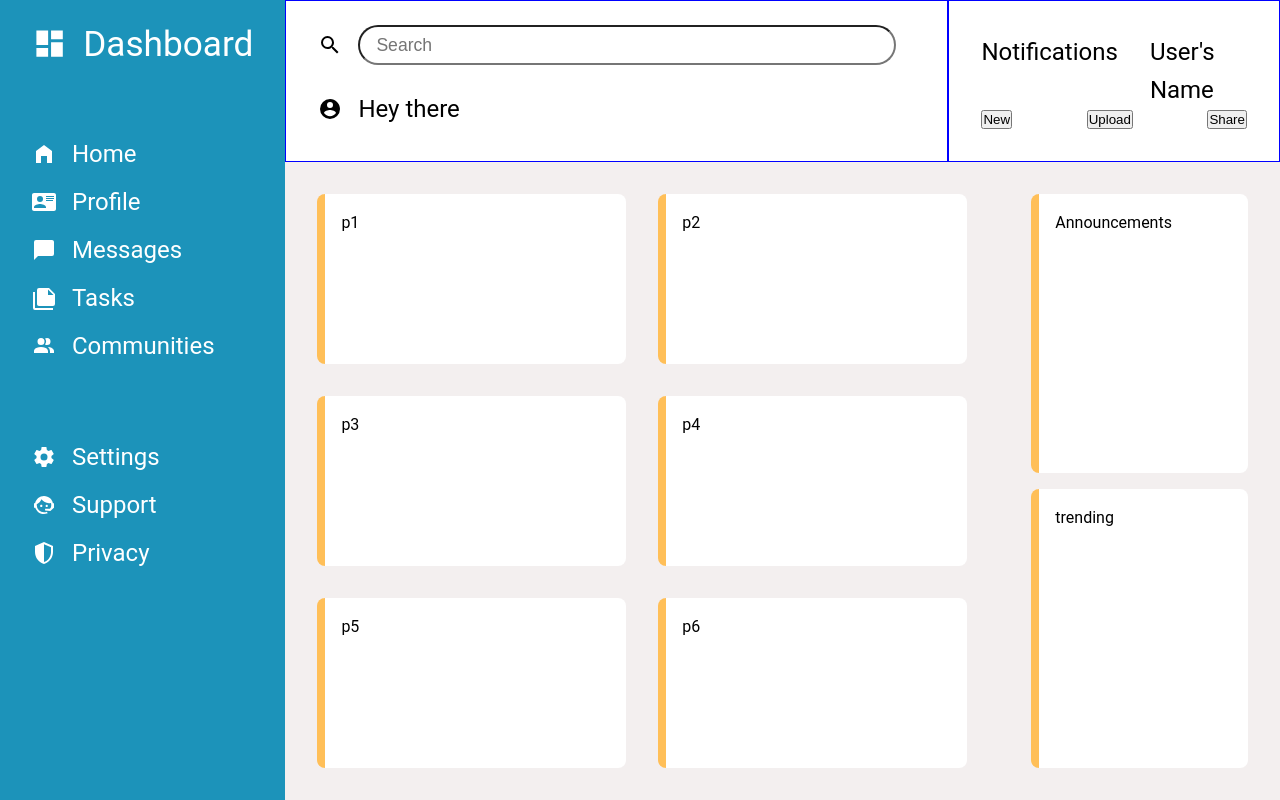
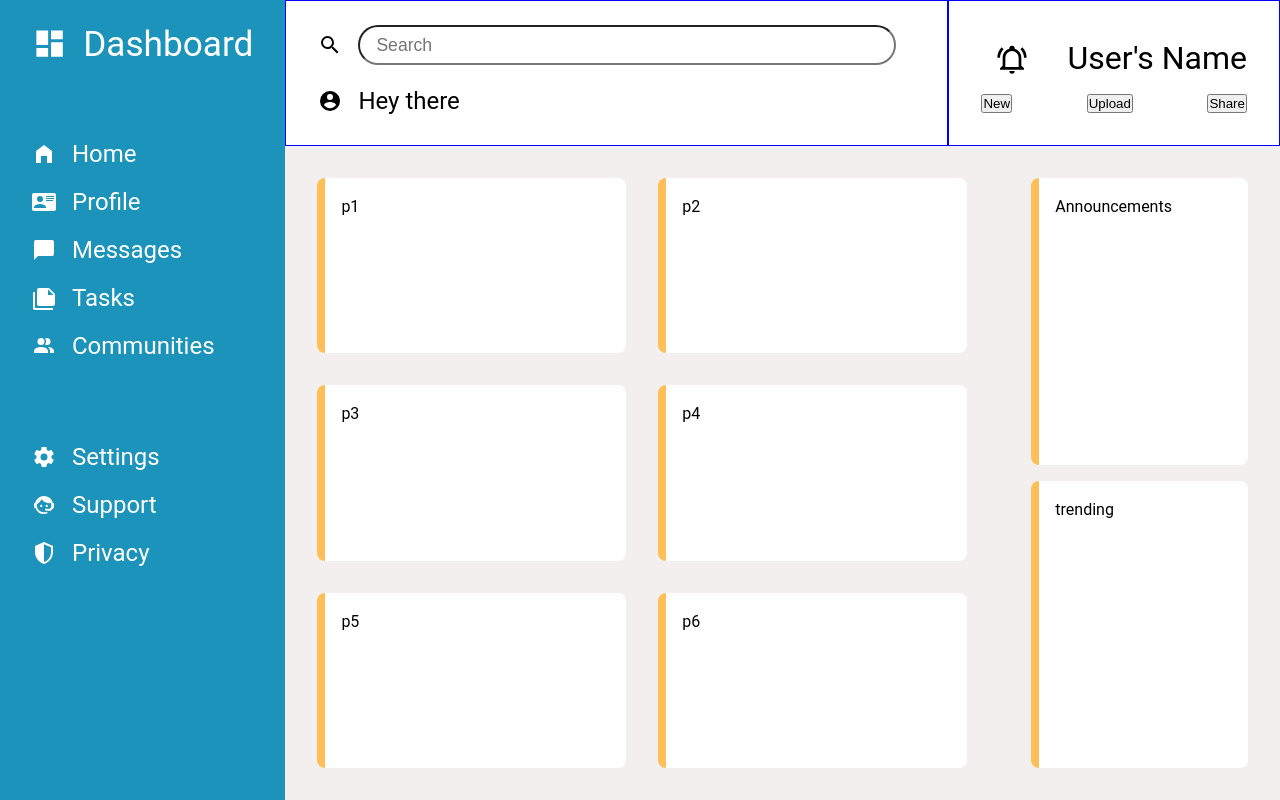
Before and after one commit to lennking/Dashboard, a plain HTML site: page index.html in a window 1280 px wide. Drawn offline with Linux system fonts and the light colour scheme.

Commit message:
add notification button

```diff
--- a/index.html
+++ b/index.html
@@ -25,7 +25,13 @@
         </div>
         <div class="right">
             <div class="top">
-                <div class="notifications">Notifications</div>
+                <div class="notif" aria-label="notifications">
+                    <button class="notif-btn">
+                        <svg class="icon" xmlns="http://www.w3.org/2000/svg" viewBox="0 0 24 24">
+                            <title>bell-ring-outline</title><path d="M10,21H14A2,2 0 0,1 12,23A2,2 0 0,1 10,21M21,19V20H3V19L5,17V11C5,7.9 7.03,5.17 10,4.29C10,4.19 10,4.1 10,4A2,2 0 0,1 12,2A2,2 0 0,1 14,4C14,4.1 14,4.19 14,4.29C16.97,5.17 19,7.9 19,11V17L21,19M17,11A5,5 0 0,0 12,6A5,5 0 0,0 7,11V18H17V11M19.75,3.19L18.33,4.61C20.04,6.3 21,8.6 21,11H23C23,8.07 21.84,5.25 19.75,3.19M1,11H3C3,8.6 3.96,6.3 5.67,4.61L4.25,3.19C2.16,5.25 1,8.07 1,11Z" />
+                        </svg>
+                    </button>
+                </div>
                 <div class="user">User's Name</div>
             </div>
             <div class="buttons">
--- a/styles.css
+++ b/styles.css
@@ -65,10 +65,13 @@ body {
     grid-column: 2/3;
     display: flex;
     flex-direction: column;
+    font-size: 2rem;
+    justify-content: space-between;
 }
 
 .header .right .top {
     display: flex;
+    align-items: center;
     gap: 2rem;
     justify-content: flex-end;
 }
@@ -83,6 +86,19 @@ body {
     align-items: center;
     height: 1.5rem;
     gap: 1rem;
+}
+
+.notif {
+    width: 3rem; /* notif container size*/
+    height: 3rem;
+    display: grid;
+    place-items: center;
+}
+
+.right .buttons {
+    appearance: none;
+    -webkit-appearance: none;
+    -moz-appearance: none;
 }
 
 /* Search Bar */
@@ -143,8 +159,48 @@ input[type="search"] {
     fill: white;
 }
 
-.left .icon {
+.header .icon {
     width: 1em;
     height: 1em;
     fill: black;
 }
+
+.notif-btn {
+    background: none;
+    border: none;
+    padding: 0;
+    cursor: pointer;
+    all: unset;
+    display: grid;
+    place-items: center;
+    width: 100%; /* match .notif parent size*/
+    height: 100%;
+    position: relative;
+}
+
+.notif-btn .icon {
+    width: 2rem; /* relative size to actual button*/
+    height: 2rem;
+    display: block;
+    fill: black;
+    transition: fill 0.3s ease;
+}
+.notif-btn::before { /* circle behind button */
+    box-sizing: border-box;
+    content: "";
+    position: absolute;
+    top: 0;
+    left: 0;
+    width: 100%;
+    height: 100%;
+    border: 2px solid transparent;
+    border-radius: 50%;
+    transition: background-color 0.3s ease;
+}
+
+.notif-btn:hover::before {
+    background-color: rgba(128, 128, 128, 0.1);
+}
+.notif-btn:hover .icon {
+    fill: gray;
+}
```
